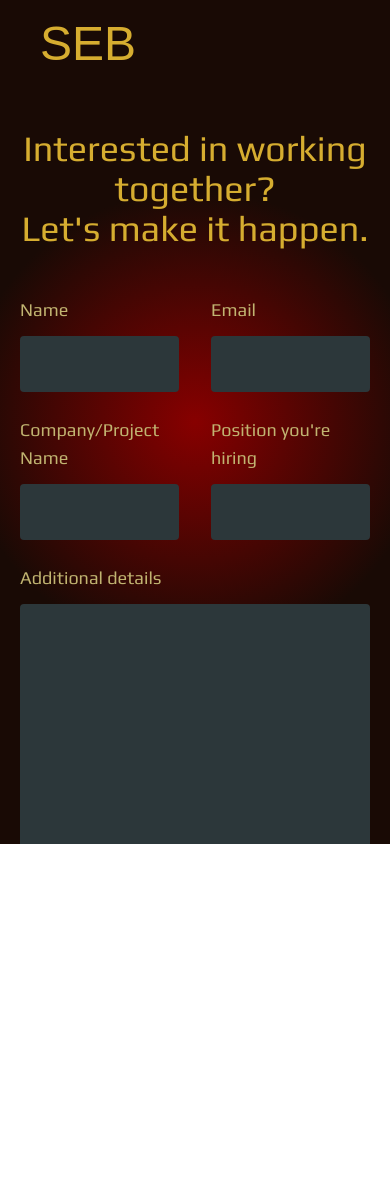
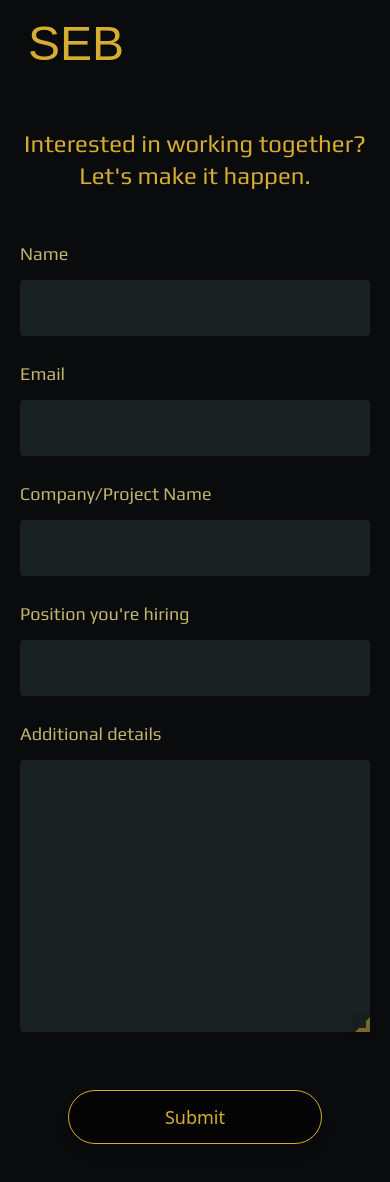
Before and after one commit to SebastianWolfgangBrownstein/portfolio, a Next.js app: page /collaborate in a window 390 px wide. Shown: the top 1182 px of the page. Before the commit the page ends 844 px from the top, so only its background shows below. Built offline with nearby package versions, Linux system fonts and the light colour scheme; some icons are missing; a web font is replaced by a local one.

Commit message:
improved responsive styling for medium sized devices

```diff
--- a/components/About/About.jsx
+++ b/components/About/About.jsx
@@ -2,9 +2,9 @@
 
 const About = () => {
   return (
-    <section className="flex flex-col justify-center w-full h-300 2xl:h-200 bg-gunmetal-dark text-center px-8 py-40 2xl:px-150 2xl:py-36">
+    <section className="flex flex-col justify-center w-full h-300 2xl:h-200 bg-gunmetal-dark text-center px-8 py-40 lg:px-36 xl:px-96 2xl:px-100 2xl:py-36">
         <h2 className="text-3xl lg:text-4xl text-gold font-play mb-10 lg:mb-3">Hey, I&apos;m Seb. Nice to meet you.</h2>
-        <p className="text-tan text-md sm:text-lg lg:text-xl">
+        <p className="text-tan text-md sm:text-lg lg:text-xl 2xl:mb-10">
             I started my journey as a developer over 7 years ago. After studying Aerospace Engineering
             in college with Computer Science as a minor, I decided that I&apos;d
             have a more tangible and immediate impact on the world by pursuing software as a career. Since then, I&apos;ve
--- a/components/Collab/CollabContact.jsx
+++ b/components/Collab/CollabContact.jsx
@@ -70,45 +70,45 @@ const CollabContact = () => {
                     <p className="text-2xl text-tan"> I will do my best to get back to you within 24 hours.</p>
                 </section>
             ) : (
-                <section className="bg-gunmetal-light flex flex-col items-center w-full h-screen text-center pt-32" style={{backgroundImage: "radial-gradient(circle at center, #870000, #190a05, #190a05)"}}>
-                    <h1 className="text-4xl text-gold font-play mb-12">Interested in working together? <br/> Let&apos;s make it happen.</h1>
+                <section className="bg-gunmetal-dark flex flex-col items-center w-full text-center pt-32 pb-40">
+                    <h1 className="text-2xl md:text-4xl text-gold font-play mb-12">Interested in working together? <br/> Let&apos;s make it happen.</h1>
                     <form
                         onSubmit={e => onSubmit(e)}
                         className="grid grid-cols-6 gap-x-8 gap-y-6 px-5"
                     >
-                        <div className="col-span-3 text-left">
+                        <div className="col-span-6 md:col-span-3 text-left">
                             <label className="text-lg font-play block mb-3 text-tan-300" htmlFor="name">Name</label>
                             <input type="text" name="name" id="name"
-                                className="bg-gunmetal-lighter w-full text-xl tracking-wide h-14 rounded px-4 text-gold-100"
+                                className="bg-gunmetal-light w-full text-xl tracking-wide h-14 rounded px-4 text-gold-100"
                                 value={name}
                                 onChange={onChange}
                                 required
                             />
                         </div>
 
-                        <div className="col-span-3 text-left">
+                        <div className="col-span-6 md:col-span-3 text-left">
                             <label className="text-lg font-play block mb-3 text-tan-300" htmlFor="email">Email</label>
                             <input type="email" name="email" id="email"
-                                className="bg-gunmetal-lighter w-full text-xl tracking-wide h-14 rounded px-4 text-gold-100"
+                                className="bg-gunmetal-light w-full text-xl tracking-wide h-14 rounded px-4 text-gold-100"
                                 value={email}
                                 onChange={onChange}
                                 required
                             />
                         </div>
 
-                        <div className="col-span-3 text-left">
+                        <div className="col-span-6 md:col-span-3 text-left">
                             <label className="text-lg font-play block mb-3 text-tan-300" htmlFor="projectName">Company/Project Name</label>
                             <input type="text" name="projectName" id="projectName"
-                                className="bg-gunmetal-lighter w-full text-xl tracking-wide h-14 rounded px-4 text-gold-100"
+                                className="bg-gunmetal-light w-full text-xl tracking-wide h-14 rounded px-4 text-gold-100"
                                 value={projectName}
                                 onChange={onChange}
                             />
                         </div>
 
-                        <div className="col-span-3 text-left">
+                        <div className="col-span-6 md:col-span-3 text-left">
                             <label className="text-lg font-play block mb-3 text-tan-300" htmlFor="position">Position you&apos;re hiring</label>
                             <input type="text" name="position" id="position"
-                                className="bg-gunmetal-lighter w-full text-xl tracking-wide h-14 rounded px-4 text-gold-100"
+                                className="bg-gunmetal-light w-full text-xl tracking-wide h-14 rounded px-4 text-gold-100"
                                 value={position}
                                 onChange={onChange}
                             />
@@ -118,16 +118,16 @@ const CollabContact = () => {
                             <label className="text-lg font-play block mb-3 text-tan-300" htmlFor="message">Additional details</label>
                             <textarea
                                 id="message" name="message" cols="80" rows="8" spellCheck="false"
-                                className="bg-gunmetal-lighter form-textarea rounded text-xl tracking-wide px-4 py-6 text-gold-100"
+                                className="bg-gunmetal-light form-textarea rounded text-xl tracking-wide px-4 py-6 text-gold-100"
                                 style={{maxWidth: '100%', minHeight: '6rem'}}
                                 value={message}
                                 onChange={onChange}
                             />
                         </div>
-                        <div className="col-start-3 col-end-5 mt-7">
+                        <div className="col-span-6 lg:col-start-3 lg:col-end-5 mt-7">
                             <button
                                 type="submit"
-                                className="text-lg text-gold bg-overlay-600 border border-gold px-20 py-3 rounded-full transition-all duration-200 hover:bg-gold hover:text-black shadow-lg"
+                                className="text-lg text-gold bg-overlay-600 border border-gold px-24 lg:px-20 py-3 rounded-full transition-all duration-200 hover:bg-gold hover:text-black shadow-lg"
                             >Submit</button>
                         </div>
                     </form>
--- a/components/Contact/Contact.jsx
+++ b/components/Contact/Contact.jsx
@@ -65,7 +65,7 @@ const Contact = () => {
                     <p className="text-2xl text-tan"> I will do my best to get back to you within 24 hours.</p>
                 </section>
             ):(
-                <section className="bg-gunmetal-dark flex flex-col items-center w-full  text-center pt-40 pb-40">
+                <section className="bg-gunmetal-dark flex flex-col items-center w-full text-center pt-40 pb-40">
                     <h1 className="text-4xl text-gold font-play mb-12">Let&apos;s chat, <br/>I&apos;m here to help. </h1>
                     <form
                         onSubmit={e => onSubmit(e)}
@@ -105,7 +105,7 @@ const Contact = () => {
                         <div className="col-span-6 lg:col-start-3 lg:col-end-5 mt-7">
                             <button
                                 type="submit"
-                                className="text-lg text-gold bg-overlay-600 border border-gold px-44 lg:px-20 py-3 rounded-full transition-all duration-200 hover:bg-gold hover:text-black shadow-lg"
+                                className="text-lg text-gold bg-overlay-600 border border-gold px-24 lg:px-20 py-3 rounded-full transition-all duration-200 hover:bg-gold hover:text-black shadow-lg"
                             >Submit</button>
                         </div>
                     </form>
--- a/components/Layout/Header.jsx
+++ b/components/Layout/Header.jsx
@@ -4,7 +4,7 @@ export const Header = ({
     links
 }) => {
     return (
-        <header className="absolute top-0 z-10 flex w-full items-center justify-between py-5 px-10 lg:py-10 lg:px-60">
+        <header className="absolute top-0 z-10 flex w-full items-center justify-between py-5 md:py-10 px-7 lg:px-20 xl:px-60">
             <Link href="/">
                 <div>
                     <span className="text-5xl font-genos text-gold hover:cursor-pointer">
--- a/components/Layout/LetsChat.jsx
+++ b/components/Layout/LetsChat.jsx
@@ -3,8 +3,8 @@ import Link from "next/link";
 const LetsChat = () => {
 
     return (
-        <div className="flex flex-col lg:flex-row justify-center items-center lg:space-x-32 w-96 lg:w-3/4 lg:h-32 rounded-xl bg-byzantine-darker shadow-lg lg:px-10 py-14 lg:py-20 -mt-10">
-            <div className="grow px-3 w-full mb-8 lg:mb-0">
+        <div className="flex flex-col lg:flex-row justify-center items-center lg:space-x-20 w-96 md:w-3/4 lg:w-[90%] rounded-xl bg-byzantine-darker shadow-lg lg:px-10 py-14 lg:py-20 -mt-10">
+            <div className=" px-3 w-full mb-8 lg:mb-0">
                 <h2 className="font-play text-3xl font-bold text-gold">Ready to Interview</h2>
             </div>
 
@@ -12,7 +12,7 @@ const LetsChat = () => {
                 <p className="text-tan-150">Interested in recruiting me? <strong>I&apos;m currently seeking full-time work</strong> and would love to chat. I know we can build something amazing together.</p>
             </div>
 
-            <div className="grow px-3 w-full">
+            <div className=" px-3 w-full">
                 <Link href="/collaborate">
                     <button className="text-lg text-gold bg-overlay-600 border border-gold px-12 py-3 rounded-full transition-all duration-200 hover:bg-gold hover:text-black shadow-lg">
                         Let&apos;s do this
--- a/components/Testimonials/TestimonialSlider.jsx
+++ b/components/Testimonials/TestimonialSlider.jsx
@@ -20,7 +20,7 @@ const TestimonialSlider = () => {
             <Testimonial
                 author="Milosh Spasik"
                 authorTitle="Frontend Developer & UI/UX Designer, ChainStarters"
-                quote="Sebastian is a highly professional, strategic, engaged, hard working senior web & app developer. I owe him a huge THANK YOU for showing me and teaching me the first steps in development and coding. He is a greate teacher with a huge patience tolerance. Thank you!"
+                quote="Sebastian is a highly professional, strategic, engaged, hard working senior web & app developer. I owe him a huge THANK YOU for showing me and teaching me the first steps in development and coding. He is a great teacher with a huge patience tolerance. Thank you!"
                 imagePath="/images/milosh_profile.jpg"
             />
         </Carousel>
--- a/package.json
+++ b/package.json
@@ -10,7 +10,7 @@
   },
   "dependencies": {
     "@next/font": "13.1.6",
-    "@sebthedev/swanky-icons": "^1.0.8",
+    "@sebthedev/swanky-icons": "^1.0.9",
     "classnames": "^2.3.2",
     "dotenv": "^16.0.3",
     "eslint": "8.34.0",
--- a/styles/globals.css
+++ b/styles/globals.css
@@ -17,6 +17,7 @@
 html,
 body {
   max-width: 100vw;
+  min-width: 315px;
   overflow-x: hidden;
 }
 
```
Also changed, not shown: components/Layout/SayHello.jsx (+10 -2 lines), 1 other file (tests, documents, lock files or other folders).
